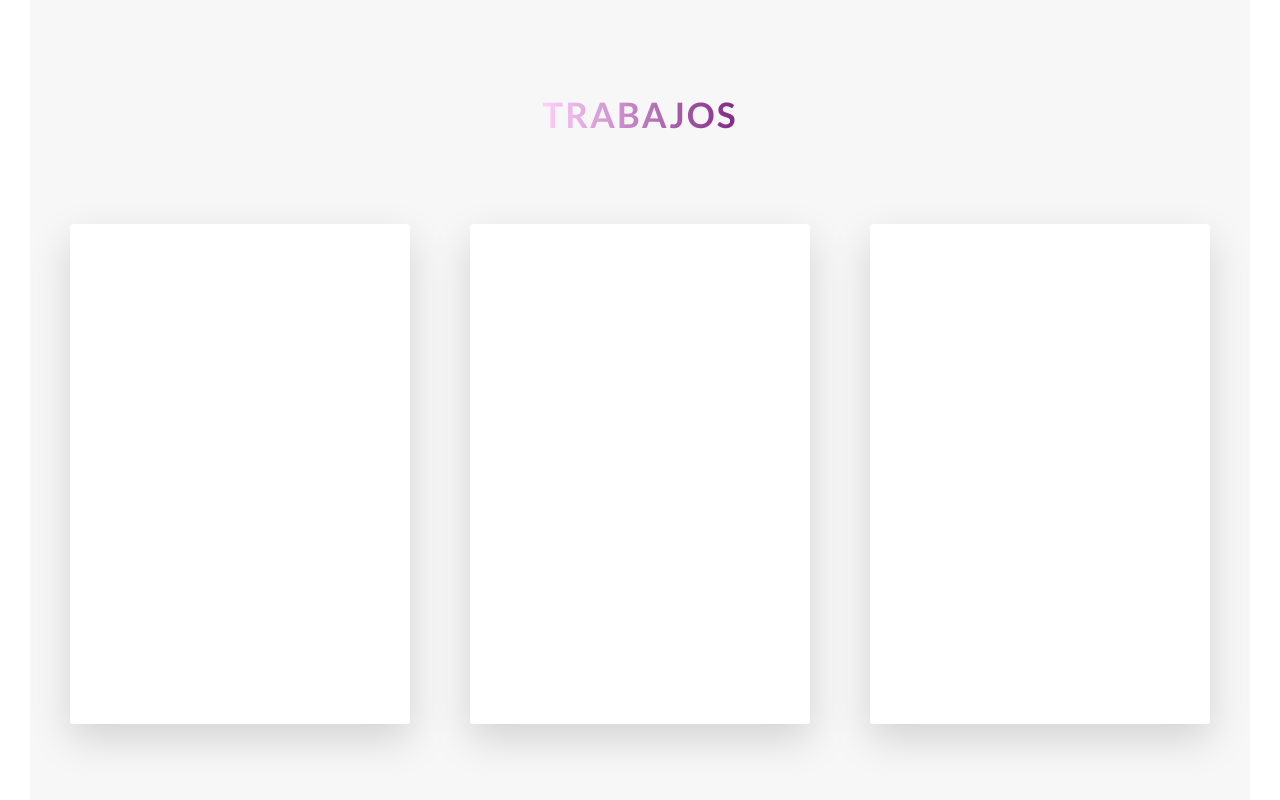
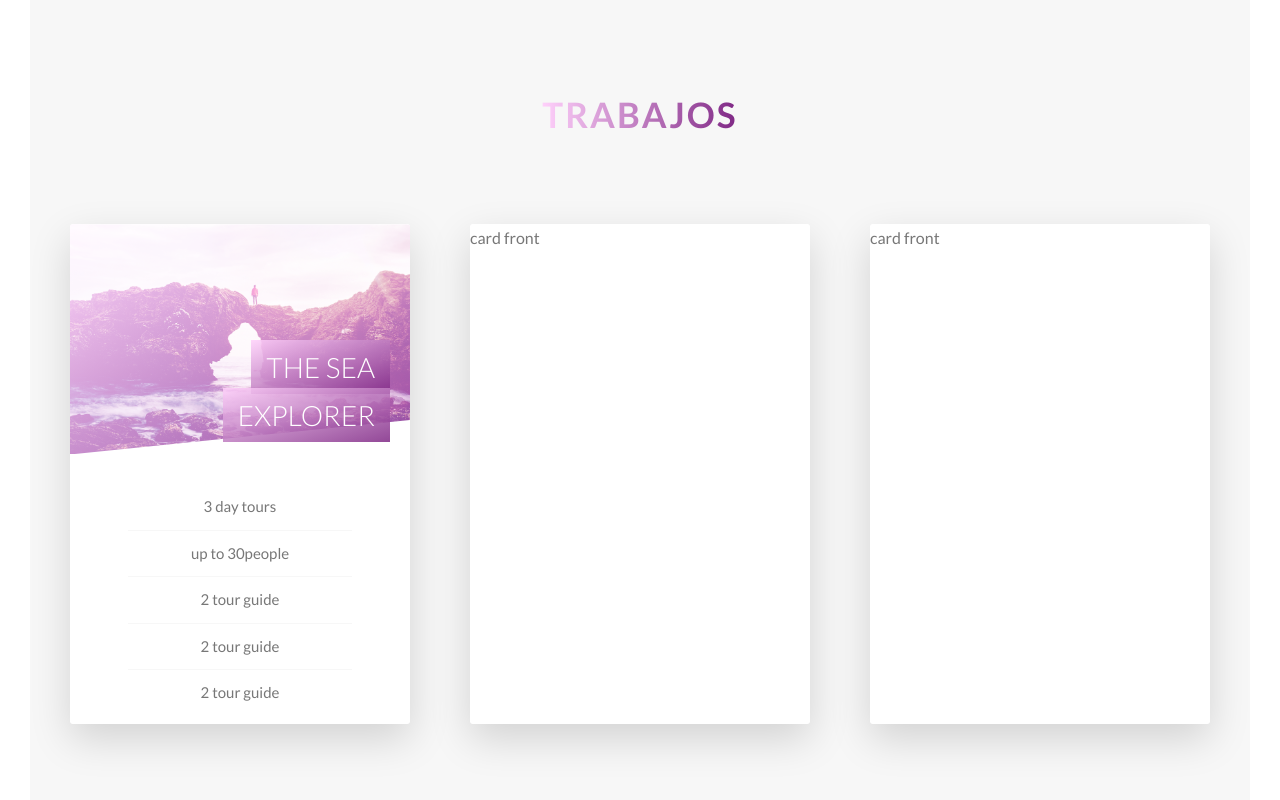
Before and after one commit to AranBeitia/portfolio, a website: page index.html in a window 1280 px wide. Shown: the part 2364-3164 px from the top of the page. Drawn offline with Linux system fonts and the light colour scheme.

Commit message:
new section

```diff
--- a/index.html
+++ b/index.html
@@ -100,7 +100,22 @@
       <div class="row">
         <div class="col-1-of-3">
           <div class="card">
-            <div class="[ card__side card__side--front ]">card front</div>
+            <div class="[ card__side card__side--front ]">
+              <div class="[ card__picture card__picture--1 ]">
+              </div>
+              <h4 class="card__heading">
+                <span class="card__heading-span card__heading-span--1">The sea explorer</span>
+              </h4>
+              <div class="card__details">
+                <ul>
+                  <li>3 day tours</li>
+                  <li>up to 30people</li>
+                  <li>2 tour guide</li>
+                  <li>2 tour guide</li>
+                  <li>2 tour guide</li>
+                </ul>
+              </div>
+            </div>
             <div class="[ card__side card__side--back card__side--back-1 ]">card back</div>
           </div>
         </div>
--- a/package.json
+++ b/package.json
@@ -19,5 +19,9 @@
   "homepage": "https://github.com/AranBeitia/my-poc#readme",
   "devDependencies": {
     "node-sass": "^4.14.1"
+  },
+  "dependencies": {
+    "autoprefixer": "^10.0.1",
+    "postcss-cli": "^8.1.0"
   }
 }
--- a/sass/components/_card.scss
+++ b/sass/components/_card.scss
@@ -1,8 +1,9 @@
 .card {
+  //FUNCTIONALITY
   position: relative;
   perspective: 150rem;
   -moz-perspective: 150rem;
-  height: 50rem;
+  height: 52rem;
 
   &__side {
     position: absolute;
@@ -10,18 +11,18 @@
     left: 0;
     width: 100%;
     height: 50rem;
-    color: $color-white;
     transition: all .8s ease;
     backface-visibility: hidden;
     border-radius: 3px;
     box-shadow: 0 1.5rem 4rem rgba($color-black, .15);
+    overflow: hidden;
 
     &--front {
       background-color: $color-white;
     }
 
     &--back {
-      transform: rotateY(180deg);
+      transform: rotateY(-180deg);
 
       &-1 {
         background-image: linear-gradient(
@@ -53,4 +54,74 @@
   &:hover &__side--back{
     transform: rotateY(0);
   }
+
+  //FRONT SIDE STYLING
+  &__picture {
+    background-size: cover;
+    height: 23rem;
+    background-blend-mode: screen;
+    -webkit-clip-path: polygon(0 0, 100% 0, 100% 85%, 0 100%);
+    clip-path: polygon(0 0, 100% 0, 100% 85%, 0 100%);
+
+    &--1 {
+      background-image: linear-gradient(
+          to right bottom,
+          $color-primary-light,
+          $color-primary-dark), url(../img/nat-5.jpg);
+    }
+
+    &--2 {
+      background-image: url(../img/nat-6.jpg);
+    }
+
+    &--3 {
+      background-image: url(../img/nat-7.jpg);
+    }
+
+  }
+
+  &__heading {
+    position: absolute;
+    top: 12rem;
+    right: 2rem;
+    width: 70%;
+    text-align: right;
+    font-size: 2.8rem;
+    font-weight: 300;
+    text-transform: uppercase;
+    color: $color-white;
+  }
+
+  &__heading-span {
+    padding: 1rem 1.5rem;
+    -webkit-box-decoration-break: clone;
+    box-decoration-break: clone;
+
+    &--1 {
+      background-image: linear-gradient(
+        to right bottom,
+        rgba($color-primary-light, .85),
+        rgba($color-primary-dark, .85));
+    }
+  }
+
+  &__details {
+    padding: 3rem;
+
+    ul {
+      list-style: none;
+      width: 80%;
+      margin: 0 auto;
+
+      li {
+        text-align: center;
+        font-size: 1.5rem;
+        padding: 1rem;
+
+        &:not(:last-child) {
+          border-bottom: 1px solid $color-grey-light;
+        }
+      }
+    }
+  }
 }
--- a/sass/layout/_header.scss
+++ b/sass/layout/_header.scss
@@ -8,6 +8,7 @@
   url(../img/hero.jpg);
   background-size: cover;
   background-position: top;
+  -webkit-clip-path: polygon(0 0, 100% 0, 100% 75%, 0 100%);
   clip-path: polygon(0 0, 100% 0, 100% 75%, 0 100%);
 
   &__logo-box {
```
Also changed, not shown: css/style.css, 1 other file.
